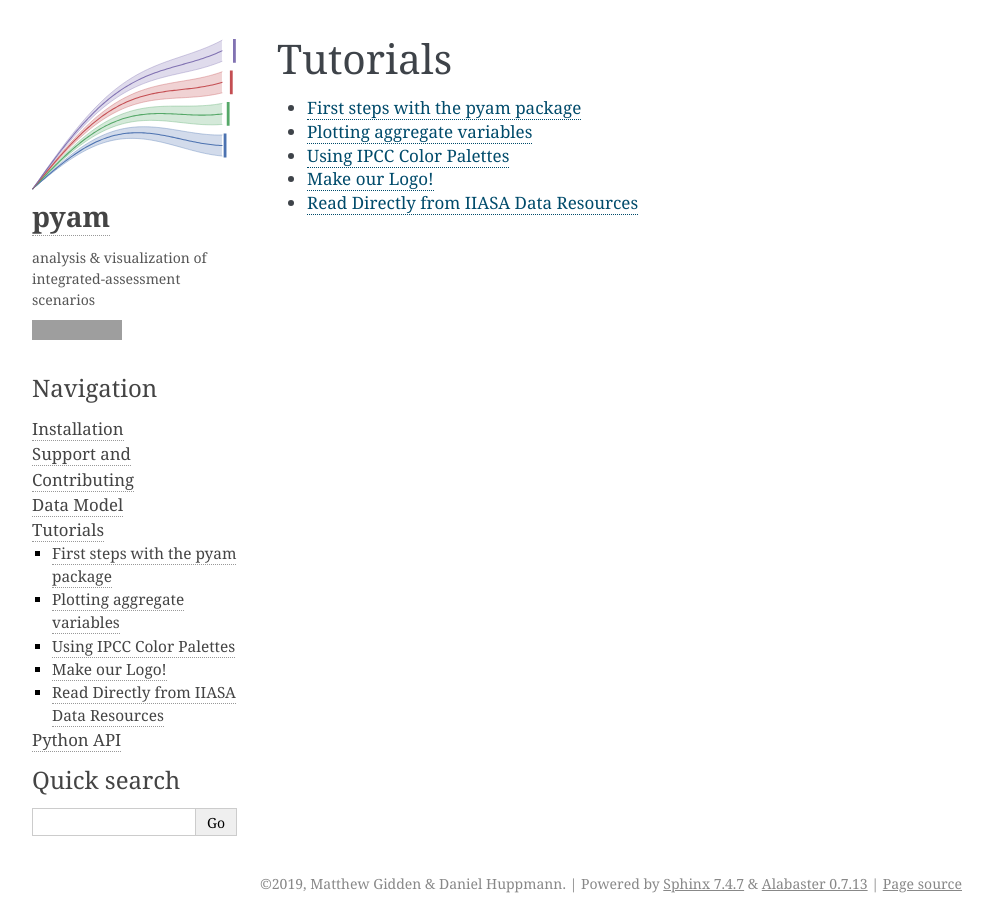
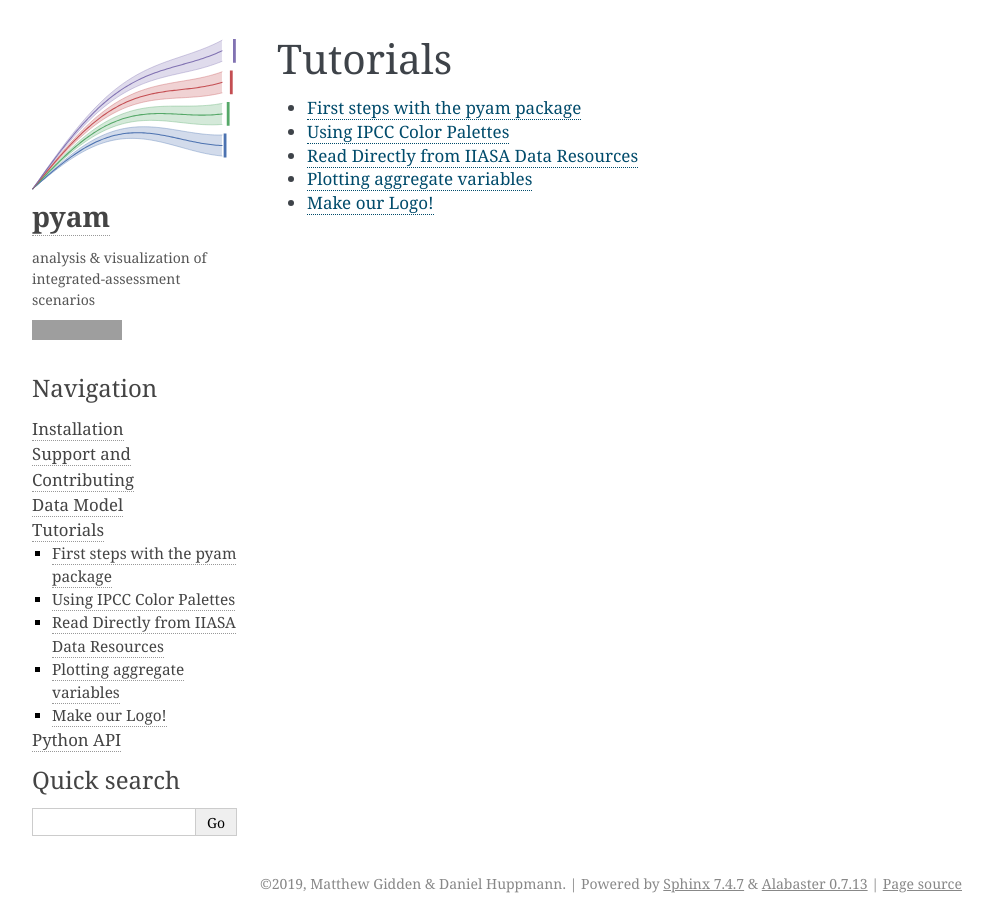
Before and after one commit to IAMconsortium/pyam, a Sphinx documentation site: the page built from doc/source/tutorials.rst, in a window 1280 px wide. Shown: the whole page, without its empty margins (148-1140 px from the left). Built offline with Sphinx 7.4.7, drawn with Linux system fonts in a browser that asks for light colours; pages that are not in the unit, such as notebooks, are missing from menus; part of the change alters nothing that is shown; grey boxes are pictures that could not be loaded.

```diff
--- a/doc/source/tutorials.rst
+++ b/doc/source/tutorials.rst
@@ -8,8 +8,8 @@ Tutorials
    :maxdepth: 1
 
    tutorials/pyam_first_steps.ipynb
+   tutorials/aggregating_downscaling_consistency.ipynb.ipynb
+   tutorials/ipcc_colors.ipynb
+   tutorials/iiasa_dbs.ipynb
    tutorials/aggregating_variables_and_plotting_with_negative_values.ipynb
-   tutorials/ipcc_colors.ipynb
    tutorials/pyam_logo.ipynb
-   tutorials/iiasa_dbs.ipynb
-   tutorials/checking_databases.ipynb
```
